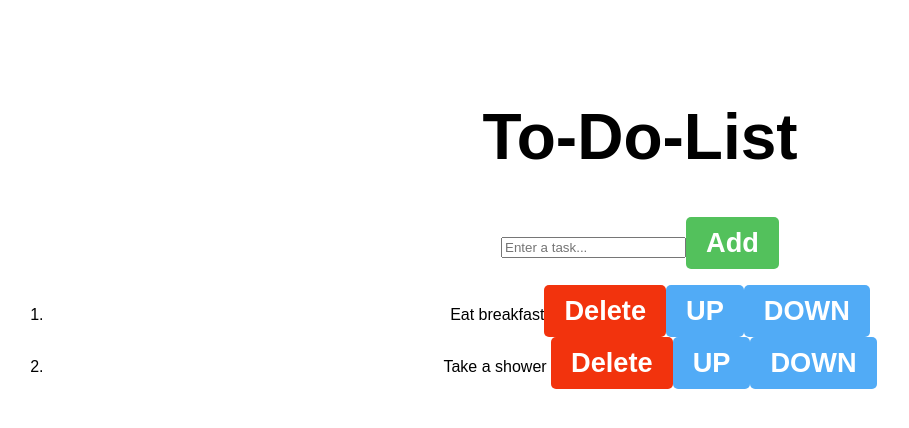
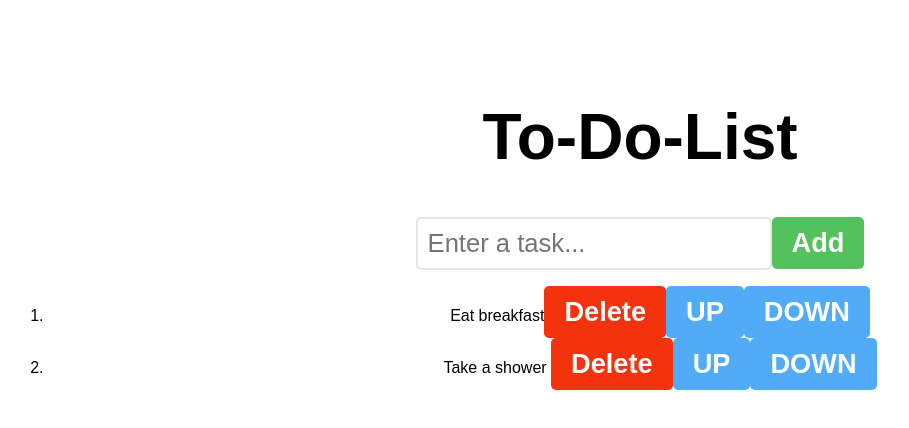
Before and after one commit to AhmadRabie1/To-Do-List, a React (Vite) app in the folder learn-react/: page / in a window 1280 px wide. Shown: the top 428 px of the page, without its empty margins (0-909 px from the left). Built offline with nearby package versions, Linux system fonts and the light colour scheme.

Commit message:
do styling fot input

```diff
--- a/learn-react/src/index.css
+++ b/learn-react/src/index.css
@@ -42,3 +42,11 @@ button{
 .move-button:hover{
     background-color: hsl(207, 90%, 54%);
 }
+
+input[type="text"]{
+    font-size: 1.6rem;
+    padding: 10px;
+    border: 2px solid hsla(0, 0%, 80%, 0.5);
+    border-radius: 5px;
+    color: hsla(0, 0%, 0%, 0.5);
+}
```
